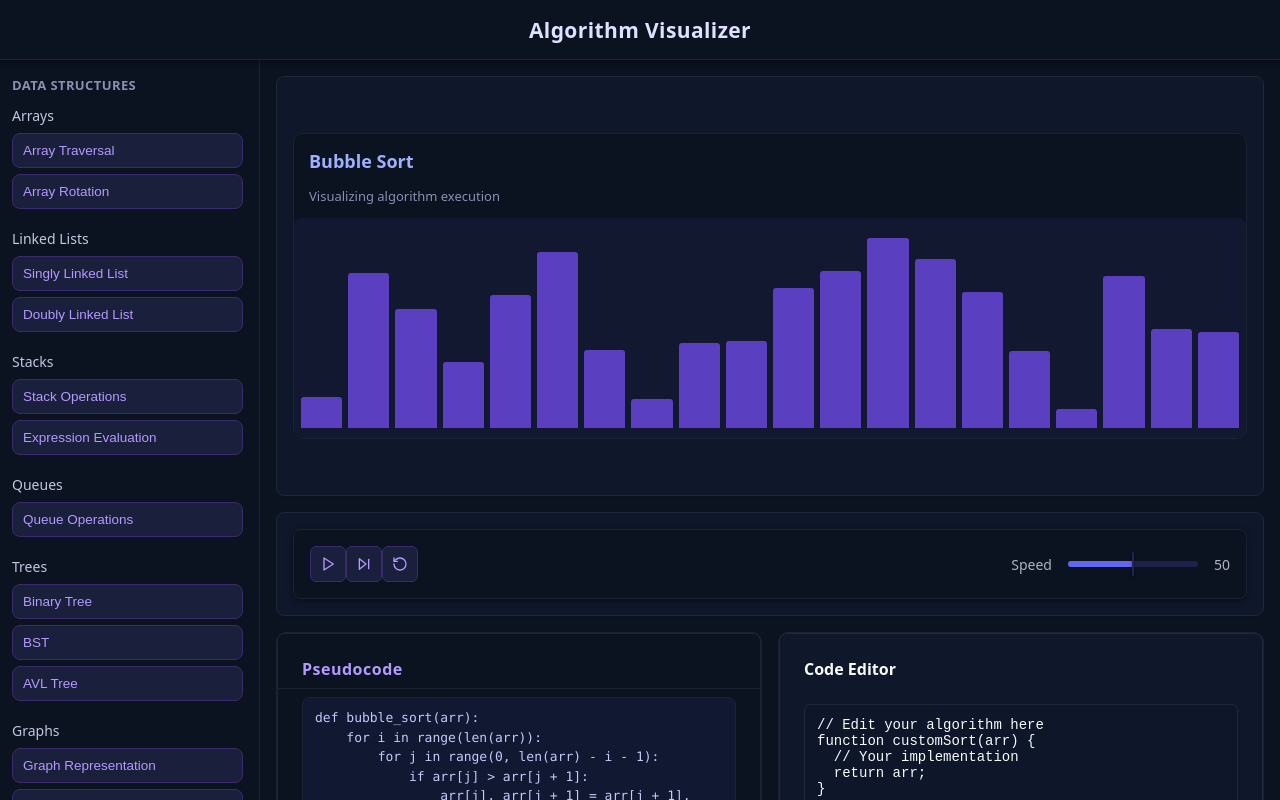
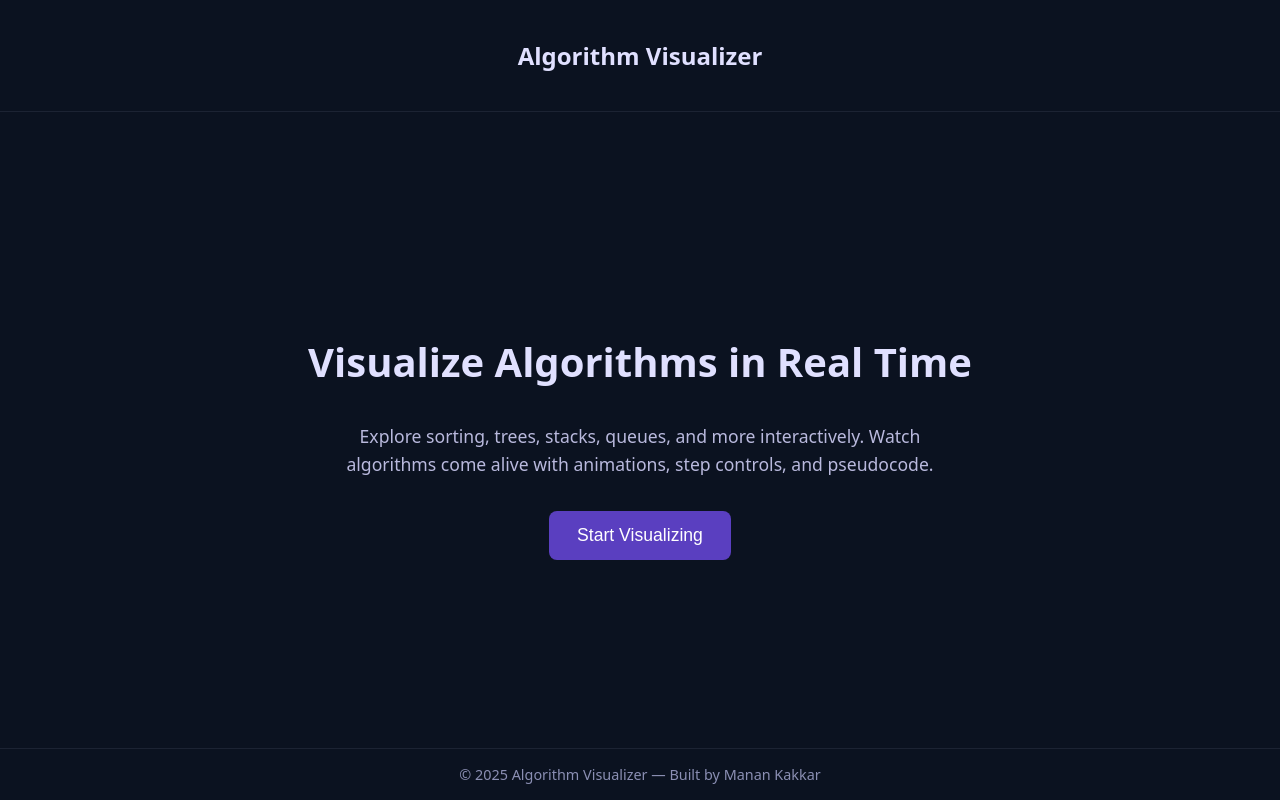
Before and after one commit to MananKakkar1/Algorithm-Visualizer, a React app in the folder application/: page / in a window 1280 px wide. Shown: the top 800 px of the page. Built offline with nearby package versions, Linux system fonts and the light colour scheme; the HTML template or start-up script is replaced by a standard one.

Commit message:
Added a landing page:

```diff
--- a/application/src/App.jsx
+++ b/application/src/App.jsx
@@ -10,7 +10,7 @@ import CodeEditorPanel from "./components/code-editor-panel";
 
 export default function App() {
   const [theme, setTheme] = useState("dark");
-  const [selectedAlgorithm, setSelectedAlgorithm] = useState("Bubble Sort");
+  const [selectedAlgorithm, setSelectedAlgorithm] = useState("Array Traversal");
   const [isPlaying, setIsPlaying] = useState(false);
   const [speed, setSpeed] = useState(50);
   const [stepTick, setStepTick] = useState(0);
--- a/application/src/main.jsx
+++ b/application/src/main.jsx
@@ -1,10 +1,115 @@
-import { StrictMode } from "react"
-import { createRoot } from "react-dom/client"
-import "./index.css"
-import App from "./App.jsx"
+import { StrictMode } from "react";
+import { createRoot } from "react-dom/client";
+import { useState, useEffect } from "react";
+import "./index.css";
+import App from "./App.jsx";
+
+// Simple router-less switch between landing and app
+function Main() {
+  const [showApp, setShowApp] = useState(false);
+
+  if (showApp) {
+    return <App />;
+  }
+
+  return (
+    <div
+      className={"dark"}
+      style={{
+        backgroundColor: "#0b1220",
+        color: "#e0e0ff",
+        minHeight: "100vh",
+        display: "flex",
+        flexDirection: "column",
+      }}
+    >
+      {/* Navbar */}
+      <nav
+        style={{
+          display: "flex",
+          justifyContent: "center",
+          alignItems: "center",
+          padding: "1.2rem 2rem",
+          borderBottom: "1px solid #1c2333",
+        }}
+      >
+        <h1 style={{ fontSize: "1.5rem", fontWeight: 700, color: "#e0e0ff" }}>
+          Algorithm Visualizer
+        </h1>
+      </nav>
+
+      {/* Hero Section */}
+      <section
+        style={{
+          flex: 1,
+          display: "flex",
+          flexDirection: "column",
+          justifyContent: "center",
+          alignItems: "center",
+          textAlign: "center",
+          padding: "0 1rem",
+        }}
+      >
+        <h2
+          style={{
+            fontSize: "2.5rem",
+            fontWeight: 700,
+            marginBottom: "1rem",
+            color: "#e0e0ff",
+          }}
+        >
+          Visualize Algorithms in Real Time
+        </h2>
+        <p
+          style={{
+            fontSize: "1.1rem",
+            color: "#b9b9dd",
+            maxWidth: "600px",
+            marginBottom: "2rem",
+            lineHeight: 1.6,
+          }}
+        >
+          Explore sorting, trees, stacks, queues, and more interactively.
+          Watch algorithms come alive with animations, step controls, and
+          pseudocode.
+        </p>
+        <button
+          onClick={() => setShowApp(true)}
+          style={{
+            backgroundColor: "#5a3fc0",
+            color: "white",
+            padding: "14px 28px",
+            fontSize: "1.1rem",
+            border: "none",
+            borderRadius: "8px",
+            cursor: "pointer",
+            transition: "background-color 0.2s ease",
+          }}
+          onMouseEnter={(e) => (e.currentTarget.style.backgroundColor = "#7d61ff")}
+          onMouseLeave={(e) => (e.currentTarget.style.backgroundColor = "#5a3fc0")}
+        >
+          Start Visualizing
+        </button>
+      </section>
+
+      {/* Footer */}
+      <footer
+        style={{
+          padding: "1rem",
+          textAlign: "center",
+          borderTop: "1px solid #1c2333",
+          color: "#8b8fb3",
+          fontSize: "0.9rem",
+        }}
+      >
+        © {new Date().getFullYear()} Algorithm Visualizer — Built by Manan Kakkar
+      </footer>
+    </div>
+  );
+}
 
 createRoot(document.getElementById("root")).render(
   <StrictMode>
-    <App />
-  </StrictMode>,
-)
+    <Main />
+  </StrictMode>
+);
```
